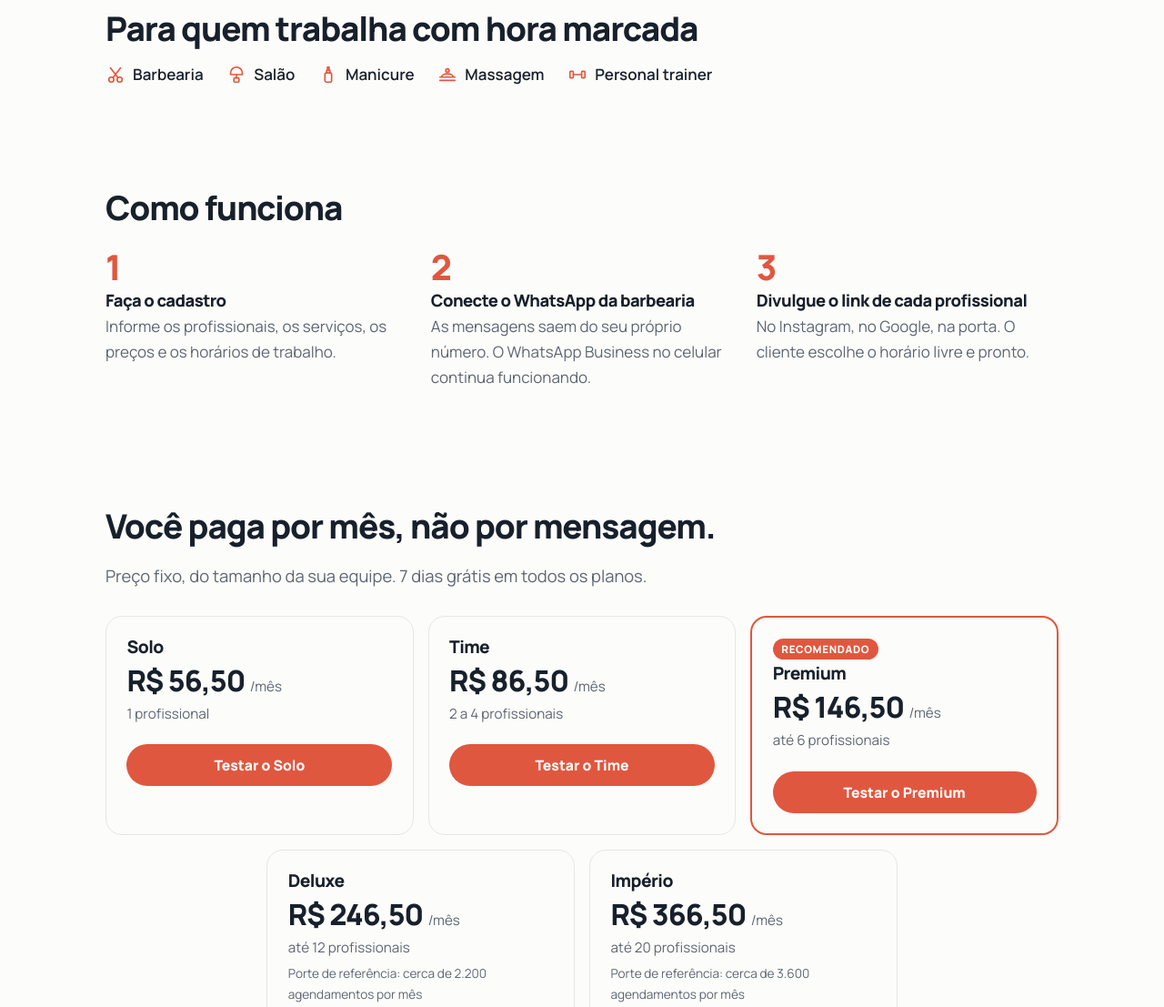
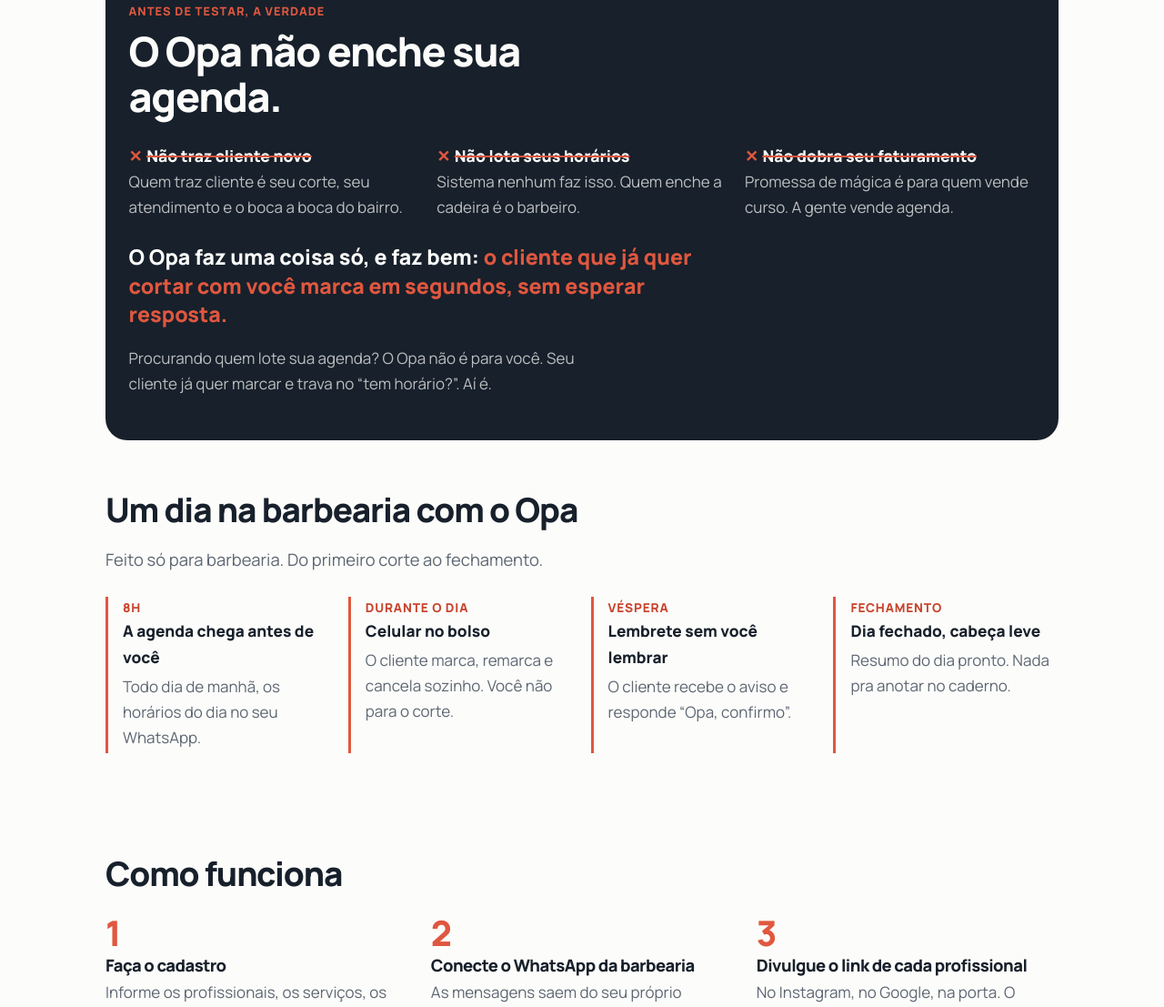
Before and after one commit to demek001/useusa_website, a plain HTML site: page opa/index.html in a window 1280 px wide. Shown: the part 814-1921 px from the top of the page at 91% size. Drawn offline with Linux system fonts and the light colour scheme.

Commit message:
Opa: dois planos (Solo e Time até 3); acima de 3, sob medida
Página inicial nova, Premium/Deluxe/Império fora de recursos, comparativo e cadastro.
?plano= desconhecido cai em solo.

Co-Authored-By: Claude Opus 5.5 <noreply@anthropic.com>

```diff
--- a/opa/index.html
+++ b/opa/index.html
@@ -1,5 +1,5 @@
 <!doctype html><html lang="pt-BR"><head><meta charset="utf-8"><meta name="viewport" content="width=device-width,initial-scale=1">
-<title>Opa — agenda pelo WhatsApp para barbearias e salões</title><meta name="description" content="O cliente agenda por um link, recebe a confirmação e o lembrete no WhatsApp, e o profissional fica sabendo de tudo sem atender o celular. 7 dias grátis.">
+<title>Opa — agenda pelo WhatsApp para barbearias</title><meta name="description" content="Seu cliente marca sozinho pelo WhatsApp, em segundos. Você corta sem parar pra responder mensagem. Agenda pelo WhatsApp feita só para barbearias. 7 dias grátis.">
 <link rel="preconnect" href="https://fonts.googleapis.com"><link rel="preconnect" href="https://fonts.gstatic.com" crossorigin>
 <link href="https://fonts.googleapis.com/css2?family=Manrope:wght@400;600;800&display=swap" rel="stylesheet">
 <link rel="stylesheet" href="/opa/estilo.css">
@@ -68,6 +68,27 @@ section{padding:3.5rem 1.25rem}
 .garantias strong{display:block;font-size:1.1rem;margin-bottom:.25rem}
 .garantias strong::before{content:"✓";color:var(--coral);margin-right:.45rem}
 .garantias span{color:var(--muted)}
+/* Dia com o Opa */
+.dia{display:grid;gap:1.2rem;margin:1.6rem 0 0;padding:0;list-style:none}
+@media (min-width:48rem){.dia{grid-template-columns:repeat(4,1fr)}}
+.dia li{max-width:none;border-left:3px solid var(--coral);padding:.2rem 0 .2rem 1rem}
+.dia b{display:block;font:800 .85rem var(--fonte);text-transform:uppercase;letter-spacing:.06em;color:var(--coral-forte)}
+.dia strong{display:block;font-size:1.08rem;margin:.2rem 0}
+.dia span{color:var(--muted)}
+/* O que não faz: faixa de destaque logo após o herói */
+.nao{background:var(--ink);color:var(--paper);border-radius:24px;margin:0 1.25rem;padding:3rem 1.6rem}
+.nao .sec-titulo{color:var(--paper);font-size:clamp(1.9rem,5vw,2.8rem);max-width:18ch}
+.nao-sobre{font:800 .8rem var(--fonte);text-transform:uppercase;letter-spacing:.08em;color:var(--coral);margin:0 0 .6rem}
+.nao-lista{display:grid;gap:1.2rem;margin:1.6rem 0;padding:0;list-style:none}
+@media (min-width:48rem){.nao-lista{grid-template-columns:repeat(3,1fr)}}
+.nao-lista li{max-width:none}
+.nao-lista strong{display:block;font-size:1.1rem;text-decoration:line-through;text-decoration-color:var(--coral);text-decoration-thickness:2px}
+.nao-lista strong::before{content:"✕ ";color:var(--coral);display:inline-block;text-decoration:none;margin-right:.3rem}
+.nao-lista span{color:color-mix(in srgb,var(--paper) 72%,transparent)}
+.filtro{margin:1.2rem 0 0;color:color-mix(in srgb,var(--paper) 72%,transparent);max-width:52ch}
+.faz{font:800 clamp(1.15rem,3vw,1.45rem)/1.35 var(--fonte);margin:1.6rem 0 0;max-width:40ch}
+.faz em{font-style:normal;color:var(--coral)}
+@media (min-width:56rem){.planos.dois{grid-template-columns:repeat(2,1fr)}.planos.dois .plano,.planos.dois .plano:nth-child(4){grid-column:auto}}
 /* Final */
 .final{background:var(--soft);border-radius:24px;margin:1rem 1.25rem 0;text-align:center;padding:3rem 1.25rem}
 .final .sec-titulo,.final p{margin-left:auto;margin-right:auto}
@@ -103,8 +124,8 @@ dialog::backdrop{background:rgba(10,14,20,.55)}
 
 <section class="heroi">
 <div>
-<h1>Cliente que marca e não aparece. Celular que não para.</h1>
-<p class="lead">O Opa cuida da agenda pelo WhatsApp: o cliente marca por um link, recebe a confirmação e o lembrete, e você fica sabendo de tudo sem largar a tesoura.</p>
+<h1>Você corta. O cliente marca sozinho.</h1>
+<p class="lead">Seu dia sem parar o corte pra responder “tem horário?”. O cliente escolhe o horário pelo WhatsApp em segundos, recebe a confirmação e o lembrete. Você só olha a agenda.</p>
 <ul class="sem" aria-label="Como é"><li>Sem app</li><li>Sem cadastro</li><li>Sem recepcionista</li></ul>
 <div class="acoes"><a class="bt" href="/opa/cadastro/">Testar 7 dias grátis</a><a class="link" href="/opa/demo/">Ver como funciona</a></div>
 <p class="nota">Tudo pelo WhatsApp que o seu cliente já usa. Sem fidelidade e sem multa.</p>
@@ -133,16 +154,29 @@ dialog::backdrop{background:rgba(10,14,20,.55)}
 </svg>
 </section>
 
-<section aria-labelledby="t-quem">
-<h2 class="sec-titulo" id="t-quem">Para quem trabalha com hora marcada</h2>
-<ul class="publico">
-<li><svg viewBox="0 0 24 24" aria-hidden="true"><circle cx="7" cy="18" r="3"/><circle cx="17" cy="18" r="3"/><path d="M9 15.5 18 4M15 15.5 6 4"/></svg>Barbearia</li>
-<li><svg viewBox="0 0 24 24" aria-hidden="true"><path d="M5 10a7 7 0 0 1 14 0v2H5z"/><path d="M12 12v4"/><rect x="9" y="16" width="6" height="5" rx="1"/></svg>Salão</li>
-<li><svg viewBox="0 0 24 24" aria-hidden="true"><rect x="8" y="10" width="8" height="11" rx="2"/><path d="M10 10V7h4v3M11 7V3h2v4"/></svg>Manicure</li>
-<li><svg viewBox="0 0 24 24" aria-hidden="true"><path d="M3 15h18M5 15a7 4 0 0 1 14 0"/><circle cx="12" cy="7" r="2"/><path d="M3 19h18"/></svg>Massagem</li>
-<li><svg viewBox="0 0 24 24" aria-hidden="true"><path d="M7 12h10"/><rect x="3" y="8" width="4" height="8" rx="1"/><rect x="17" y="8" width="4" height="8" rx="1"/></svg>Personal trainer</li>
+<section class="nao" aria-labelledby="t-nao">
+<p class="nao-sobre">Antes de testar, a verdade</p>
+<h2 class="sec-titulo" id="t-nao">O Opa não enche sua agenda.</h2>
+<ul class="nao-lista">
+<li><strong>Não traz cliente novo</strong><span>Quem traz cliente é seu corte, seu atendimento e o boca a boca do bairro.</span></li>
+<li><strong>Não lota seus horários</strong><span>Sistema nenhum faz isso. Quem enche a cadeira é o barbeiro.</span></li>
+<li><strong>Não dobra seu faturamento</strong><span>Promessa de mágica é para quem vende curso. A gente vende agenda.</span></li>
 </ul>
+<p class="faz">O Opa faz uma coisa só, e faz bem: <em>o cliente que já quer cortar com você marca em segundos, sem esperar resposta.</em></p>
+<p class="filtro">Procurando quem lote sua agenda? O Opa não é para você. Seu cliente já quer marcar e trava no “tem horário?”. Aí é.</p>
 </section>
+
+<section aria-labelledby="t-dia">
+<h2 class="sec-titulo" id="t-dia">Um dia na barbearia com o Opa</h2>
+<p class="lead">Feito só para barbearia. Do primeiro corte ao fechamento.</p>
+<ol class="dia">
+<li><b>8h</b><strong>A agenda chega antes de você</strong><span>Todo dia de manhã, os horários do dia no seu WhatsApp.</span></li>
+<li><b>Durante o dia</b><strong>Celular no bolso</strong><span>O cliente marca, remarca e cancela sozinho. Você não para o corte.</span></li>
+<li><b>Véspera</b><strong>Lembrete sem você lembrar</strong><span>O cliente recebe o aviso e responde “Opa, confirmo”.</span></li>
+<li><b>Fechamento</b><strong>Dia fechado, cabeça leve</strong><span>Resumo do dia pronto. Nada pra anotar no caderno.</span></li>
+</ol>
+</section>
+
 
 <section aria-labelledby="t-como">
 <h2 class="sec-titulo" id="t-como">Como funciona</h2>
@@ -155,17 +189,13 @@ dialog::backdrop{background:rgba(10,14,20,.55)}
 
 <section aria-labelledby="t-preco" id="planos">
 <h2 class="sec-titulo" id="t-preco">Você paga por mês, não por mensagem.</h2>
-<p class="lead">Preço fixo, do tamanho da sua equipe. 7 dias grátis em todos os planos.</p>
-<div class="planos" role="list">
-<div class="plano" role="listitem"><h3>Solo</h3><p class="preco">R$ 56,50 <small>/mês</small></p><p class="det">1 profissional</p><a class="bt" href="/opa/cadastro/?plano=solo">Testar o Solo</a></div>
-<div class="plano" role="listitem"><h3>Time</h3><p class="preco">R$ 86,50 <small>/mês</small></p><p class="det">2 a 4 profissionais</p><a class="bt" href="/opa/cadastro/?plano=time">Testar o Time</a></div>
-<div class="plano destaque" role="listitem"><span class="selo">Recomendado</span><h3>Premium</h3><p class="preco">R$ 146,50 <small>/mês</small></p><p class="det">até 6 profissionais</p><a class="bt" href="/opa/cadastro/?plano=premium">Testar o Premium</a></div>
-<div class="plano" role="listitem"><h3>Deluxe</h3><p class="preco">R$ 246,50 <small>/mês</small></p><p class="det">até 12 profissionais</p><p class="ref">Porte de referência: cerca de 2.200 agendamentos por mês</p><a class="bt" href="/opa/cadastro/?plano=deluxe">Testar o Deluxe</a></div>
-<div class="plano" role="listitem"><h3>Império</h3><p class="preco">R$ 366,50 <small>/mês</small></p><p class="det">até 20 profissionais</p><p class="ref">Porte de referência: cerca de 3.600 agendamentos por mês</p><a class="bt" href="/opa/cadastro/?plano=imperio">Testar o Império</a></div>
+<p class="lead">Preço fixo. 7 dias grátis nos dois planos.</p>
+<div class="planos dois" role="list">
+<div class="plano" role="listitem"><h3>Solo</h3><p class="preco">R$ 56,50 <small>/mês</small></p><p class="det">Você sozinho, 1 cadeira</p><a class="bt" href="/opa/cadastro/?plano=solo">Testar o Solo</a></div>
+<div class="plano destaque" role="listitem"><span class="selo">Mais escolhido</span><h3>Time</h3><p class="preco">R$ 86,50 <small>/mês</small></p><p class="det">Até 3 cadeiras</p><a class="bt" href="/opa/cadastro/?plano=time">Testar o Time</a></div>
 </div>
-<p class="dica-rolar">Deslize para o lado para ver todos os planos.</p>
-<div class="sob"><p>Mais de 20 profissionais? Conte sua necessidade.<span>Montamos um plano sob medida para redes e espaços grandes.</span></p><button class="bt contorno" type="button" id="abrir-sob">Falar sobre um plano sob medida</button></div>
-<p class="planos-nota">Os agendamentos servem só de referência de porte: não há limite de agendamentos nem cobrança por mensagem.</p>
+<div class="sob"><p>Mais de 3 cadeiras? Fale com a gente.<span>Montamos o plano do tamanho da sua barbearia.</span></p><button class="bt contorno" type="button" id="abrir-sob">Falar com a gente</button></div>
+<p class="planos-nota">Sem limite de agendamentos e sem cobrança por mensagem.</p>
 </section>
 
 <section aria-labelledby="t-garantias">
@@ -179,7 +209,7 @@ dialog::backdrop{background:rgba(10,14,20,.55)}
 </section>
 
 <section class="final" aria-labelledby="t-final">
-<h2 class="sec-titulo" id="t-final">Experimente na sua barbearia</h2>
+<h2 class="sec-titulo" id="t-final">Teste uma semana. Sinta a diferença no celular.</h2>
 <p class="lead">7 dias grátis, sem fidelidade e sem multa.</p>
 <div class="acoes"><a class="bt" href="/opa/cadastro/">Testar 7 dias grátis</a><a class="link" href="/opa/demo/">Ver como funciona</a></div>
 <div class="mais"><a class="link" href="/opa/recursos/">Todos os recursos</a><a class="link" href="/opa/comparativo/">Comparativo com outras agendas</a></div>
@@ -187,24 +217,24 @@ dialog::backdrop{background:rgba(10,14,20,.55)}
 
 </main>
 <footer><div class="rodape">
-<div><a class="brand" href="/opa/">Opa</a><p>Agenda pelo WhatsApp para quem trabalha com hora marcada.</p><p>Opa · CNPJ 66.824.150/0001-28</p></div>
+<div><a class="brand" href="/opa/">Opa</a><p>Agenda pelo WhatsApp para barbearias.</p><p>Opa · CNPJ 66.824.150/0001-28</p></div>
 <div><h3>Ajuda</h3><ul><li><a href="mailto:contato@useusa.com.br?subject=Suporte%20Opa">Suporte</a></li><li><a href="/opa/seguranca/">Segurança</a></li><li><a href="/opa/demo/">Demonstração</a></li><li><a href="/opa/blog/">Blog</a></li></ul></div>
 <div><h3>Legal</h3><ul><li><a href="/termos/">Termos de uso</a></li><li><a href="/privacidade/">Privacidade</a></li><li><a href="/exclusao-de-dados/">Exclusão de dados</a></li></ul></div>
 </div></footer>
 
 <dialog id="dlg-sob" aria-labelledby="sob-titulo"><div class="dlg">
 <button class="fechar" type="button" id="fechar-sob" aria-label="Fechar">×</button>
-<h2 id="sob-titulo">Plano sob medida</h2>
-<p class="lead" style="font-size:1rem;margin:0">Conte sobre o seu espaço. Respondemos por e-mail ou WhatsApp.</p>
+<h2 id="sob-titulo">Mais de 3 cadeiras</h2>
+<p class="lead" style="font-size:1rem;margin:0">Conte sobre sua barbearia. Respondemos por e-mail ou WhatsApp.</p>
 <form class="form" id="form-sob" novalidate>
 <label class="campo">Seu nome<input name="nome" required minlength="2" maxlength="80" autocomplete="name"></label>
-<label class="campo">Nome do estabelecimento<input name="estabelecimento" required minlength="2" maxlength="100" autocomplete="organization"></label>
-<label class="campo">Quantos profissionais?<input name="profissionais" type="number" required min="1" max="1000" inputmode="numeric" value="21"></label>
+<label class="campo">Nome da barbearia<input name="estabelecimento" required minlength="2" maxlength="100" autocomplete="organization"></label>
+<label class="campo">Quantas cadeiras?<input name="profissionais" type="number" required min="1" max="1000" inputmode="numeric" value="4"></label>
 <div class="duas">
 <label class="campo">WhatsApp<input name="whatsapp" type="tel" required inputmode="tel" autocomplete="tel-national" placeholder="(13) 99999-9999" maxlength="20"></label>
 <label class="campo">E-mail<input name="email" type="email" required maxlength="120" autocomplete="email"></label>
 </div>
-<label class="campo">Mensagem<textarea name="mensagem" required maxlength="1000" placeholder="Quantas unidades, o que precisa, como atende hoje…"></textarea></label>
+<label class="campo">Mensagem<textarea name="mensagem" required maxlength="1000" placeholder="Quantas unidades, como agenda hoje…"></textarea></label>
 <label class="isca" aria-hidden="true">Não preencha<input name="site" tabindex="-1" autocomplete="off"></label>
 <label class="aceite"><input type="checkbox" name="aceite" required> Aceito ser contatado por e-mail e WhatsApp sobre o Opa.</label>
 <div class="msg" id="erro-sob" role="alert" hidden></div>
```
Also changed, not shown: opa/cadastro/index.html (+4 -3 lines), opa/comparativo/index.html (+3 -3 lines), opa/recursos/index.html (+3 -6 lines).
